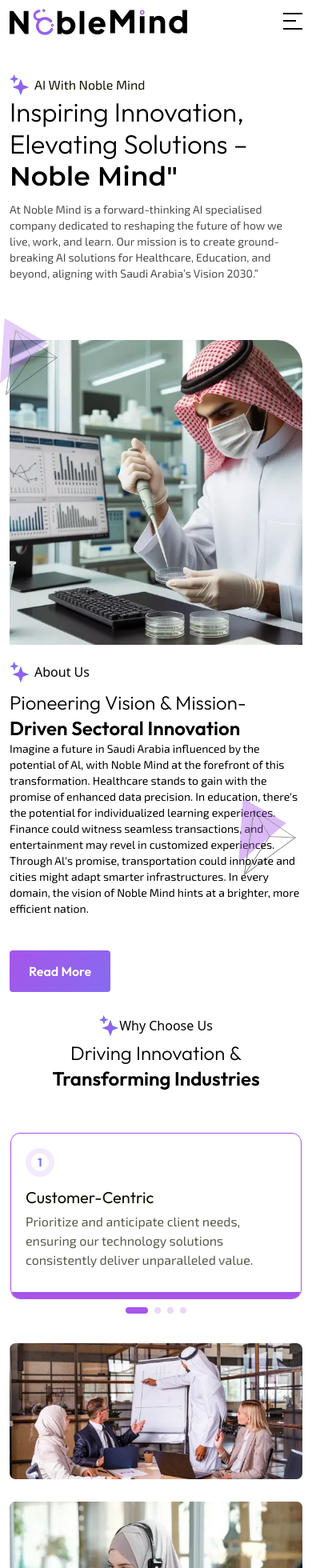
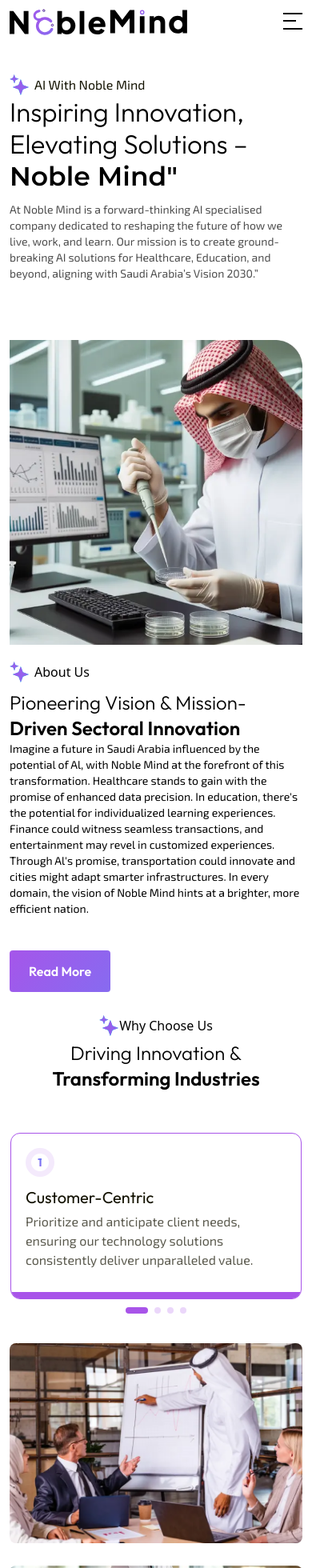
Before and after one commit to Deepak-Maan/noble-mind, a Next.js app: page / in a window 390 px wide. Shown: the top 1960 px of the page at 80% size. Built offline with nearby package versions, Linux system fonts and the light colour scheme.

Commit message:
modified contact section

```diff
--- a/src/app/components/Aboutus.jsx
+++ b/src/app/components/Aboutus.jsx
@@ -5,12 +5,12 @@
 const Aboutus = () => {
     return (
         <div className='relative'>
-            <div className=' absolute top-0 left-0 animate-pulse'><Ellipse /></div>
-            <div className=' absolute bottom-[20%] right-[20px]'><Ellipse /></div>
+            <div className=' absolute top-0 left-0 animate-pulse hidden sm:flex'><Ellipse /></div>
+            <div className=' absolute bottom-[20%] right-[20px] hidden sm:flex'><Ellipse /></div>
             <div id='aboutus' className='container py-7 sm:py-10 md:py-20 lg:py-[150px]'>
                 <div className="grid min-[1140px]:grid-cols-2 gap-1 sm:gap-7 md:gap-10 lg:gap-[75px]">
                     <div>
-                        <Image src={AboutImg} alt={AboutImg} height={567} width={544} />
+                        <Image className='mx-auto' src={AboutImg} alt={AboutImg} height={567} width={544} />
                     </div>
                     <div className=' pt-4'>
                         <p className='flex gap-[6px] items-center pb-2'><AIlogo />About Us</p>
--- a/src/app/components/Choose.jsx
+++ b/src/app/components/Choose.jsx
@@ -51,7 +51,7 @@
                     </Swiper>
                     <div className="swiper-pagination"><span className='swiper-pagination-bullet'></span></div>
                 </div>
-                <Image className='w-full max-h-[527px] mt-[31px]' src={MeatingImg} alt='meating' height={527} width={1140} />
+                <Image className='w-full max-h-[527px] mt-[31px] max-sm:rounded-[8px] max-sm:h-[250px] max-sm:object-cover' src={MeatingImg} alt='meating' height={527} width={1140} />
             </div>
         </div>
     )
--- a/src/app/components/ContactUs.jsx
+++ b/src/app/components/ContactUs.jsx
@@ -6,7 +6,7 @@
     return (
         <div className='container'>
             <div className="grid lg:grid-cols-2">
-                <div className='max-w-[478px] order-2 lg:order-1'>
+                <div className='max-w-[478px] order-2 lg:order-1 max-lg:mx-auto'>
                     <h2 className=' text-2xl md:text-4xl lg:text-5xl leading-8 lg:leading-[57px] text-black font-semibold font-Outfit pt-4 lg:pt-0'>Contact <span className='font-light'>Us</span></h2>
                     <p className='text-sm sm:font-base font-Exo text-[#5A594D] max-w-[409px] pt-4 pb-[18px] '>Feel free to contact us any time . We will get back to you as soon as we can! </p>
                     <div className='flex max-sm:flex-col gap-3 pb-4'>
@@ -30,7 +30,7 @@
                     <CommonBtn text='Submit' />
                 </div>
                 <div className='order-1 lg:order-2'>
-                    <Image src={ContactImg} alt='Contact Img' width={598} height={572} className='w-full sm:h-[572px]' />
+                    <Image src={ContactImg} alt='Contact Img' width={598} height={572} className=' mx-auto sm:h-[572px] max-sm:rounded-[8px] max-sm:h-[250px] max-sm:object-cover' />
                 </div>
             </div>
         </div>
```
